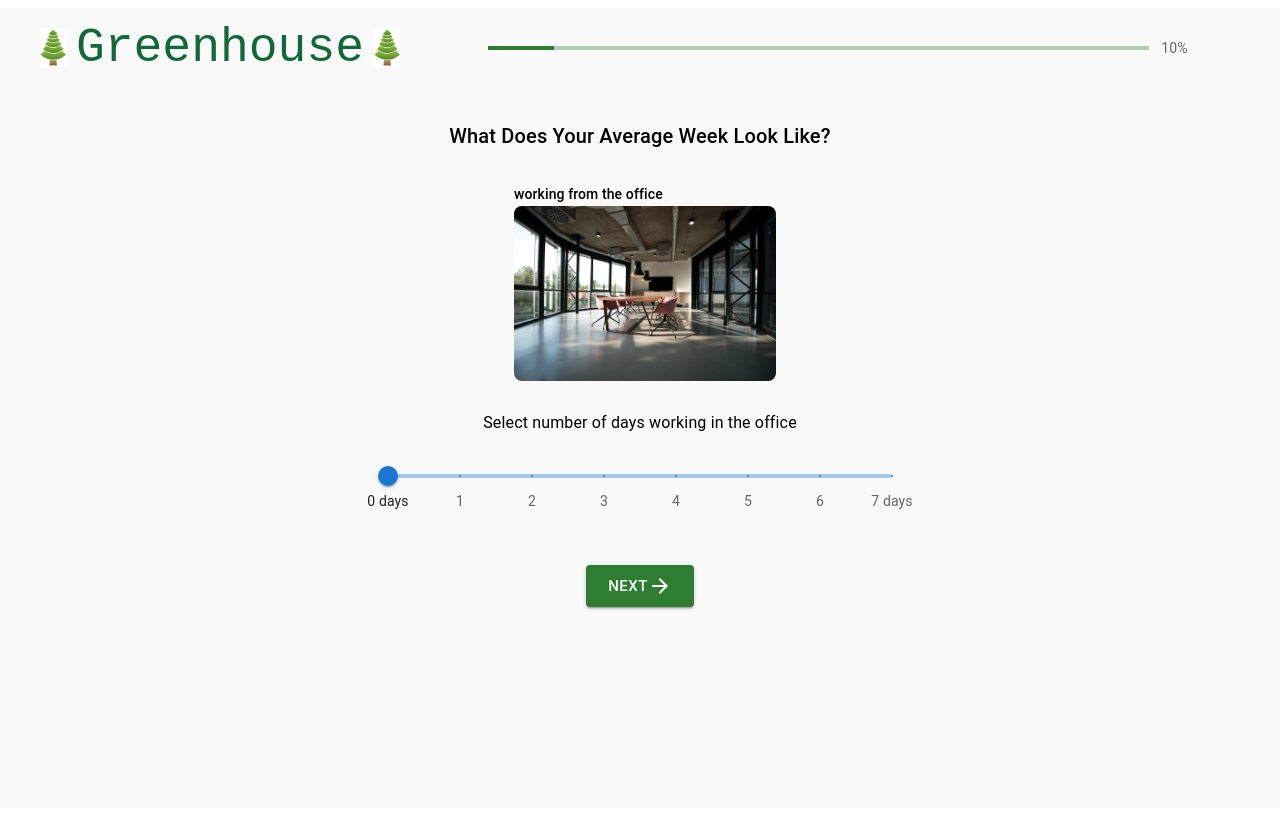
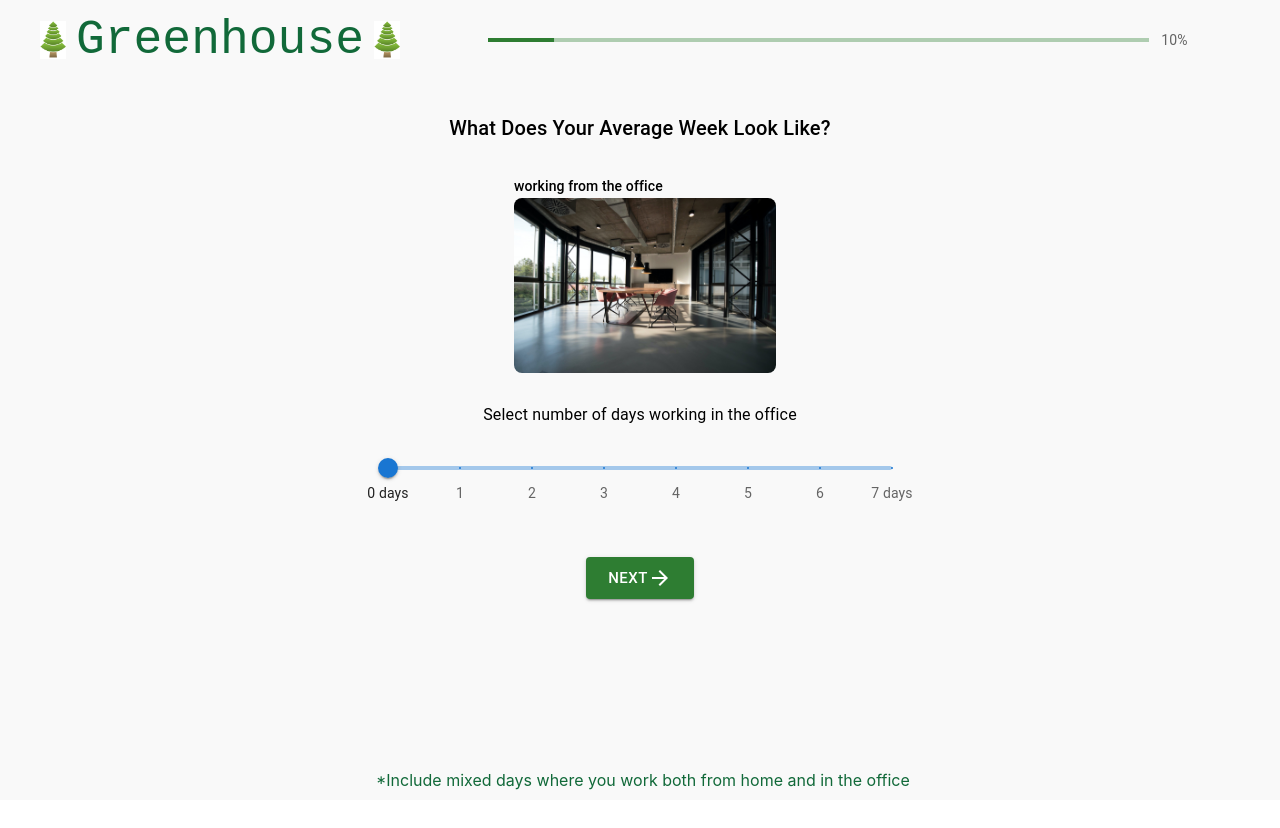
Before and after one commit to Cyclomaniac758/Imprint, a React (Create React App) app: page /calculator in a window 1280 px wide. Shown: the top 828 px of the page. After the commit the page ends 800 px from the top, so only its background shows below. Built offline with nearby package versions, Linux system fonts and the light colour scheme.

Commit message:
CSS tweaks and added helper text

```diff
--- a/src/pages/Home.css
+++ b/src/pages/Home.css
@@ -1,7 +1,18 @@
 .App {
     text-align: center;
     background-color: #F9F9F9;
-    height: 100%;
+}
+
+html,body{
+    margin: 0;
+    padding: 0;
+    height: 100vh;
+    width: 100vh;
+}
+
+body {
+    height: 100vh;
+    width: 100vw;
   }
 
 .Home-header {
--- a/src/pages/Home2.js
+++ b/src/pages/Home2.js
@@ -14,7 +14,7 @@ function Home2() {
 
     return (
         <div className="App">
-            <Container >
+            <Container sx={{height: '100%'}}>
                 <header className='Home-header'>
                     <Logo/>
                 </header>
@@ -30,7 +30,7 @@ function Home2() {
                     <Typography variant='subtitle1'>Our climate is changing faster than any other time in our history, due to the rapidly increasing greenhouse gas emissions in our atmosphere. We can take individual action to collectively reduce our emissions – the first step is to understand our individual emissions footprint. This calculator has been designed to help you understand and compare the emissions footprint of your different working scenarios – whether that be driving or busing to work or working from home.</Typography>
                     <Typography variant='h4' sx={{alignSelf: 'left', mt: '30vh', m: '10px', color:'#116939', fontFamily: 'Monospace'}}>What We Need From You</Typography>
                     <Typography variant='subtitle1'>The calculator works by asking you a series of questions about your working situation, including where you work - office or home, how far you travel to and from your office and by what mode, what broadband connection type and video conferencing platform you use when working from home. </Typography>
-                    <Typography variant='subtitle1' sx={{mt: '1vh', mb: '10vh'}}>The calculator will take you around 5 minutes to complete and will give you insights into your emissions footprint from your different working scenarios and enable you to see how small changes in your commuting and remote working habits can make a difference. </Typography>
+                    <Typography variant='subtitle1' sx={{mt: '1vh'}}>The calculator will take you around 5 minutes to complete and will give you insights into your emissions footprint from your different working scenarios and enable you to see how small changes in your commuting and remote working habits can make a difference. </Typography>
                 </div>
             </Container>
         </div>
--- a/src/pages/WeekBreakdown.js
+++ b/src/pages/WeekBreakdown.js
@@ -98,6 +98,11 @@ function WeekBreakdown(props) {
                 {props.page===2 && <Button variant='contained' color='secondary' size='large' sx={{mt: '50px  ', mr: '20px'}} onClick={backButtonClick}><ArrowBackIcon/>{'BACK'}</Button>}
                 <Button variant='contained' color='success' size='large' sx={{mt: '50px  '}} onClick={buttonClick}>{'NEXT'}<ArrowForwardIcon/></Button>
             </Container>
+            <Container sx={{textAlign: 'left', ml: '25%'}}>
+                <Typography variant="subtitle4" color='#116939' sx={{bottom: '10px', position: 'fixed'}}>
+                    *Include mixed days where you work both from home and in the office
+                </Typography>
+            </Container>
         </div>
     )
 }
--- a/src/pages/pages.css
+++ b/src/pages/pages.css
@@ -2,7 +2,6 @@
     text-align: left;
     display: flex;
     flex-direction: row;
-    margin-top: 1vh;
     margin-left: 5vh;
     justify-content: center;
 }
@@ -15,3 +14,8 @@
 .image {
     border-radius: 8px;
 }
+
+.css-1p8520q-MuiContainer-root {
+   height: 0 !important;
+   text-align: center;
+}
```
